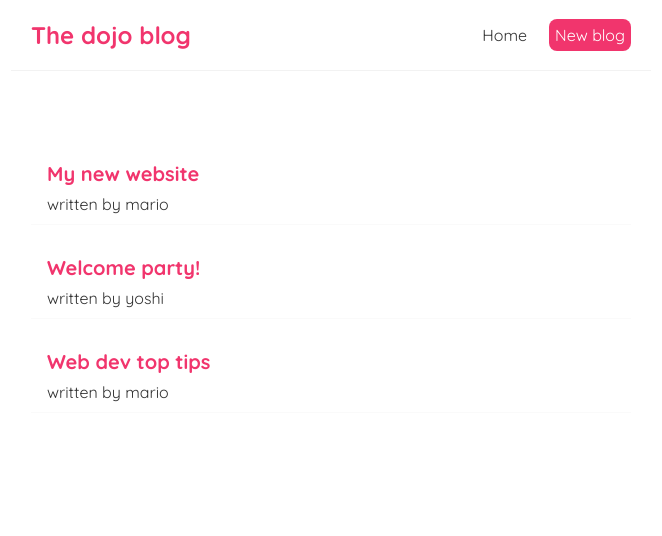
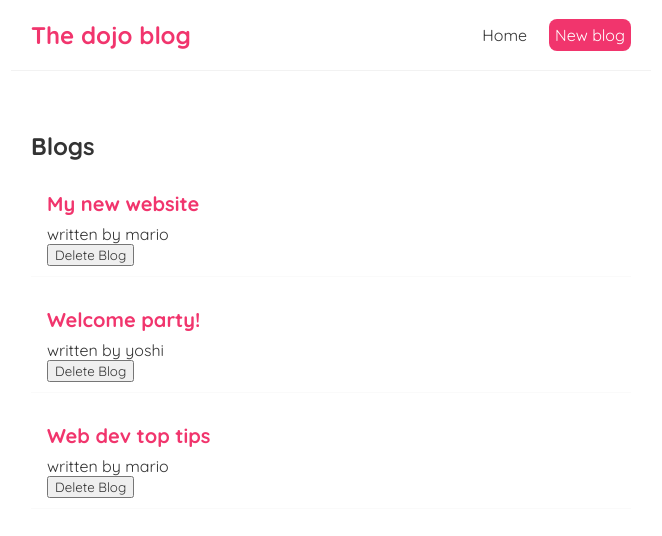
Before and after one commit to emmanuel881/learningReact, a React (Create React App) app in the folder dojo-blog/: page /Create in a window 1280 px wide. Shown: the top 536 px of the page, without its empty margins (309-971 px from the left). Built offline with nearby package versions, Linux system fonts and the light colour scheme.

Commit message:
function as props

```diff
--- a/dojo-blog/src/BlogList.js
+++ b/dojo-blog/src/BlogList.js
@@ -1,11 +1,12 @@
-const BlogList = (props) => {
-  const blogs = props.blogs;
+const BlogList = ({ blogs, title, handleDelete }) => {
   return (
     <div className="blog-list">
+      <h2>{title}</h2>
       {blogs.map((blog) => (
         <div className="blog-preview" key={blog.id}>
           <h2>{blog.title}</h2>
           <p>written by {blog.author}</p>
+          <button onClick={() => handleDelete(blog.id)}>Delete Blog</button>
         </div>
       ))}
     </div>
--- a/dojo-blog/src/Home.js
+++ b/dojo-blog/src/Home.js
@@ -18,9 +18,14 @@
     },
   ]);
 
+  const handleDelete = (id) => {
+    const newBlogs = blogs.filter((blog) => blog.id !== id);
+    setBlog(newBlogs);
+  };
+
   return (
     <div className="home">
-      <BlogList blogs={blogs} />
+      <BlogList blogs={blogs} handleDelete={handleDelete} title="Blogs" />
     </div>
   );
 };
```
